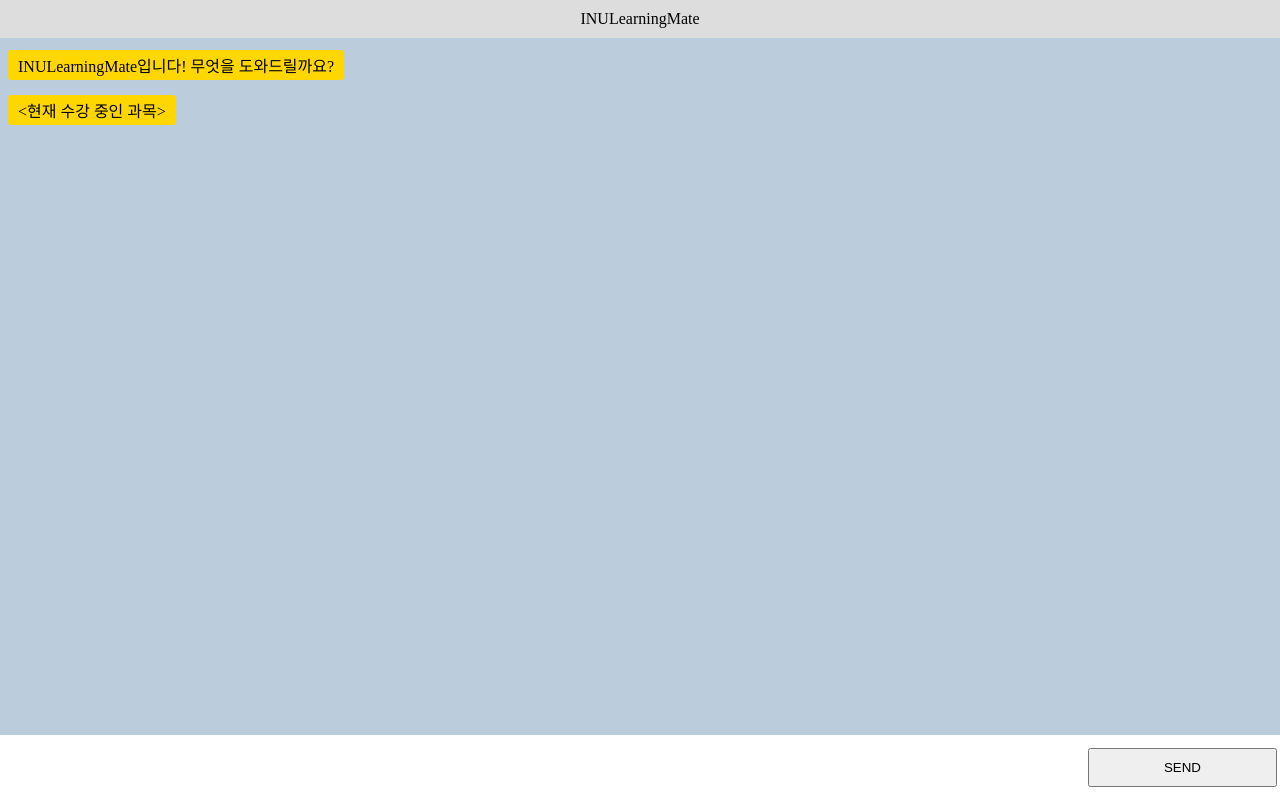
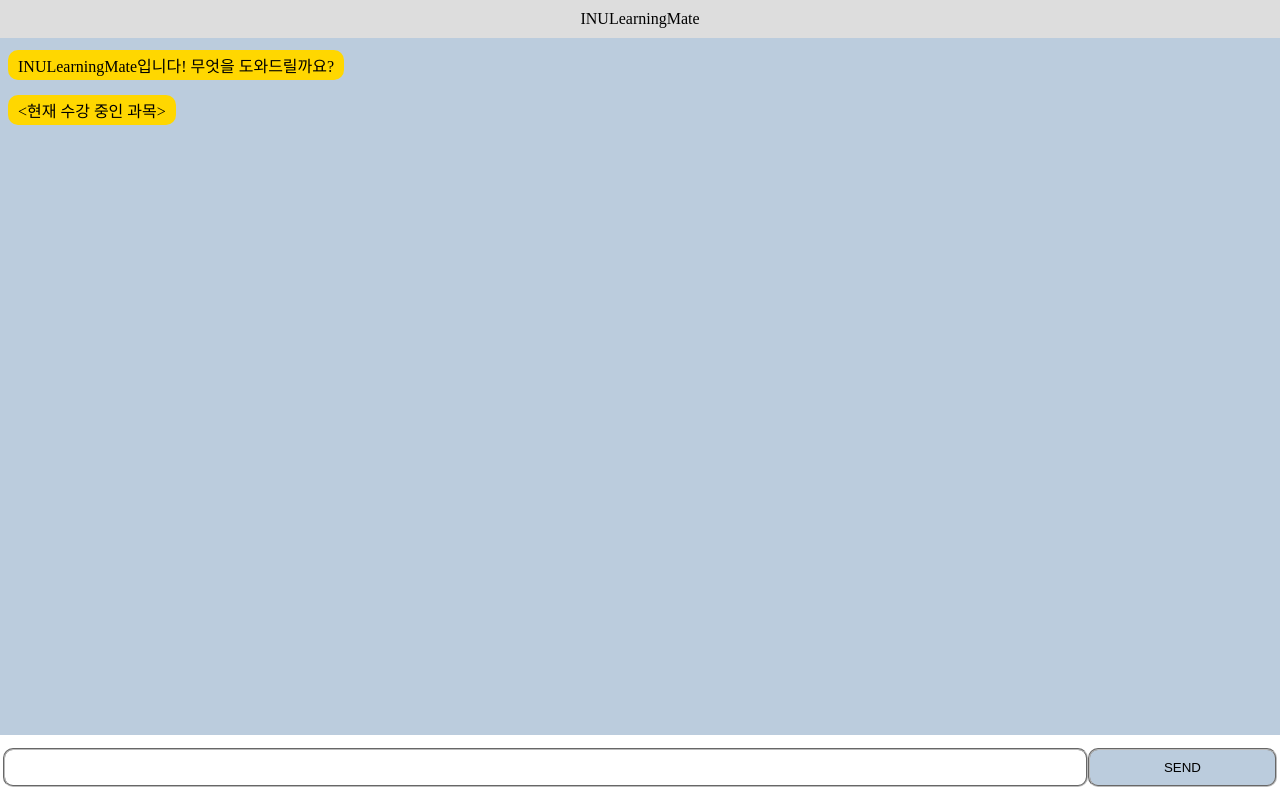
Before and after one commit to sumin-Kim-00/INULearningMate, a Django app: template templates/chathome.html in a window 1280 px wide. Run offline with Django 3.2, Linux system fonts and the light colour scheme; the template is opened without the code that fills it: most values are stand-ins (such as "Sample title", 1, 10 or a date in 2020).

Commit message:
edited css file

```diff
--- a/static/css/style.css
+++ b/static/css/style.css
@@ -1,5 +1,48 @@
+body{
+    height:100%;
+    background-color:#BBCCDD;
+}
 
-.chatheader {
+
+
+/* login body */
+.loginBody {
+
+}
+
+
+
+/* login box */
+.loginBox {
+    height:450px;
+    width:300px;
+    margin-top:200px;
+    padding:10px;
+    background-color:#ffd700;
+    border-radius:20px;
+}
+
+
+
+
+/* chat body */
+.chatBody {
+
+}
+
+
+
+/* chat box - middle area */
+.chatBox {
+    height:450px;
+    margin-top:50px;
+    background-color:#BBCCDD;
+}
+
+
+
+/* chat header and footer */
+.chatHeader {
     position:fixed;
     left:0;
     top:0;
@@ -10,8 +53,7 @@
     text-align:center;
 }
 
-
-.chatfooter {
+.chatFooter {
     position:fixed;
     left:0;
     bottom:0;
@@ -21,3 +63,50 @@
     color:#000;
     text-align:center;
 }
+
+
+
+/* chat text box */
+.chatBot {
+    margin:15px 0;
+    text-align:left;
+}
+
+.chatBot span{
+    display:inline-block;
+    padding:3px 10px;
+    background-color:#ffd700;
+    border-radius:10px;
+}
+
+.chatMe {
+    margin:15px 0;
+    text-align:right;
+}
+
+.chatMe span{
+    display:inline-block;
+    padding:3px 10px;
+    background-color:#3388cc;
+    border-radius:10px;
+}
+
+
+/* send button */
+.buttonSend {
+    padding:10px 0;
+    width:100%;
+    background-color:#BBCCDD;
+    border-style:groove;
+    border-color:#bbbbbb;
+    border-radius:10px;
+}
+
+/* chat text input*/
+.inputText {
+    padding:10px 0;
+    width:100%;
+    border-style:groove;
+    border-color:#bbbbbb;
+    border-radius:10px;
+}
--- a/static/js/script.js
+++ b/static/js/script.js
@@ -28,7 +28,7 @@ function sendAsk() {
         return false;
     }
 
-    addtext = "<div style='margin:15px 0;text-align:right;'> <span style='display:inline-block;padding:3px 10px;background-color:#3388cc;border-radius:3px;'>" + ctext + "</span></div>";
+    addtext = "<div class='chatMe'> <span>" + ctext + "</span></div>";
     document.getElementById("chatbox").innerHTML += addtext;
 
     var strurl = "chat?chatinput=" + ctext;
@@ -42,7 +42,7 @@ function sendAsk() {
 
             if(obj.flag == "0"){
 
-                bottext = "<div style='margin:15px 0;text-align:left;'><span style='display:inline-block;padding:3px 10px;background-color:#ffd700;border-radius:3px;'>" + obj.chatanswer + "</span></div>";
+                bottext = "<div class='chatBot'><span>" + obj.chatanswer + "</span></div>";
                 document.getElementById("chatbox").innerHTML += bottext;
 
                 var objDiv = document.getElementById("chatbox");
--- a/templates/chathome.html
+++ b/templates/chathome.html
@@ -14,9 +14,9 @@
     function firstBotMessage() {
         let firstMessage = "INULearningMate입니다! 무엇을 도와드릴까요?"
         document.getElementById("chatbox").innerHTML
-        += "<div style='margin:15px 0;text-align:left;'> <span style='display:inline-block;padding:3px 10px;background-color:#ffd700;border-radius:3px;'>"+firstMessage+"</span></div>";
+        += "<div class='chatBot'> <span>"+firstMessage+"</span></div>";
 
-        let course_name ="<div style='margin:15px 0;text-align:left;'><span style='display:inline-block;padding:3px 10px;background-color:#ffd700;border-radius:3px;'>&lt;현재 수강 중인 과목&gt;<br> {{courses}} </span></div>";
+        let course_name ="<div class='chatBot'><span>&lt;현재 수강 중인 과목&gt;<br> {{courses}} </span></div>";
         course_name = course_name.replace(/\]/g,"");
         course_name = course_name.replace(/\[/g,"");
 
@@ -28,26 +28,27 @@
 
 
 </head>
-<body style="height:100%;background-color:#BBCCDD;">
-<div class="chatheader">INULearningMate</div>
-<div style="height:450px;margin-top:50px;background-color:#BBCCDD;" id="chatbox"></div>
-<div class="chatfooter">
+<body>
+<div class="chatBody">
+<div class="chatHeader">INULearningMate</div>
+<div class="chatBox" id="chatbox"></div>
+<div class="chatFooter">
     <table width="100%">
             {% csrf_token %}
             <input type="hidden" id="username" name="username" value={{username}}>
             <input type="hidden" id="password" name="password" value={{password}}>
         <tr>
             <td width="85%" align="left">
-                <input type="text" id="chattext" name="chatinput" style="padding:10px 0;width:100%;border:solid 0px #FFF">
+                <input type="text" id="chattext" name="chatinput" class="inputText">
 
             </td>
             <td width="15%" align="right">
-                <button style="padding:10px 0;width:100%;" onclick="sendAsk()">SEND</button>
+                <button class="buttonSend" onclick="sendAsk()">SEND</button>
             </td>
         </tr>
     </table>
 
 </div>
-
+</div>
 </body>
 </html>
```
Also changed, not shown: templates/login.html (+7 -5 lines), db.sqlite3.
